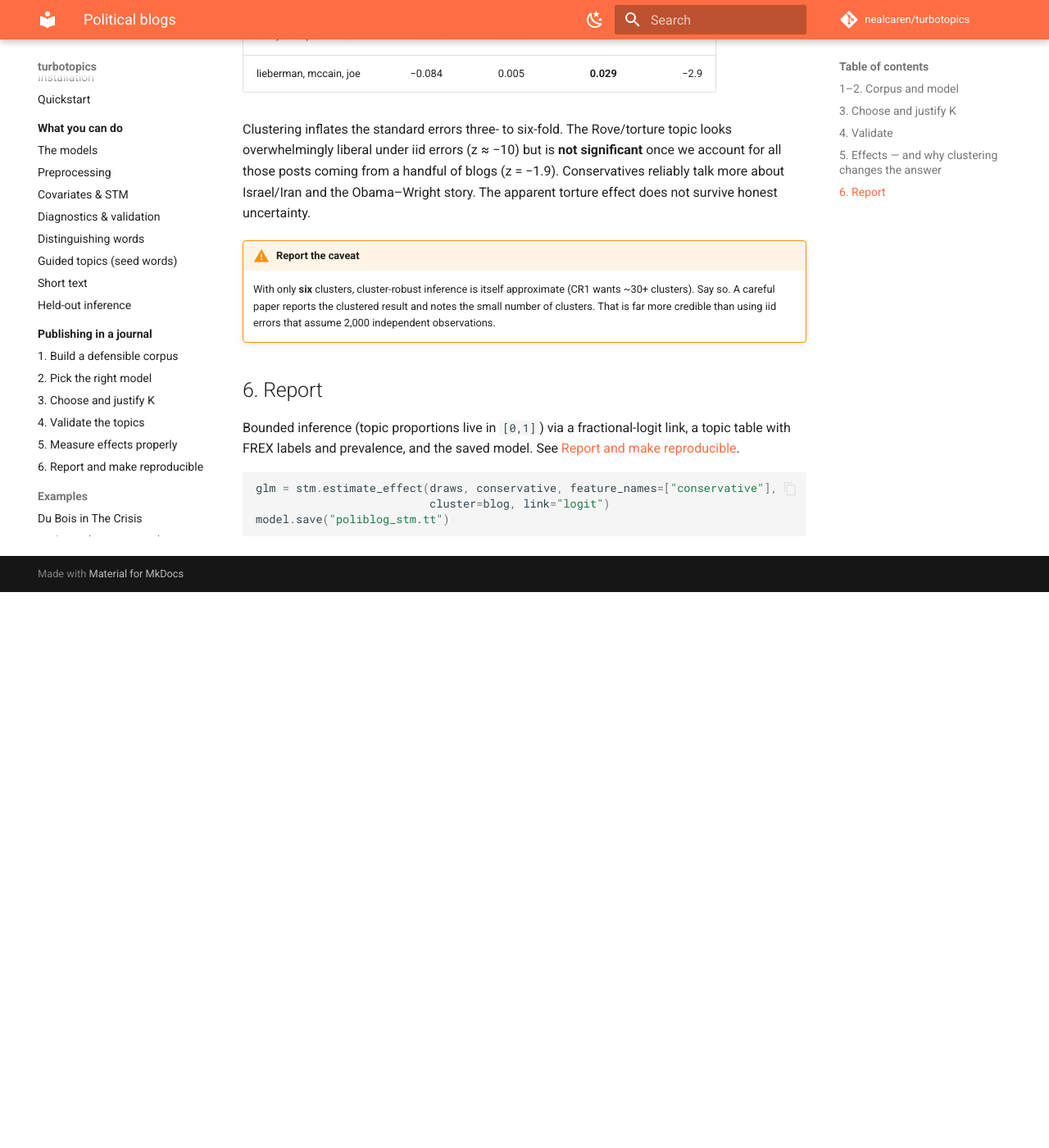
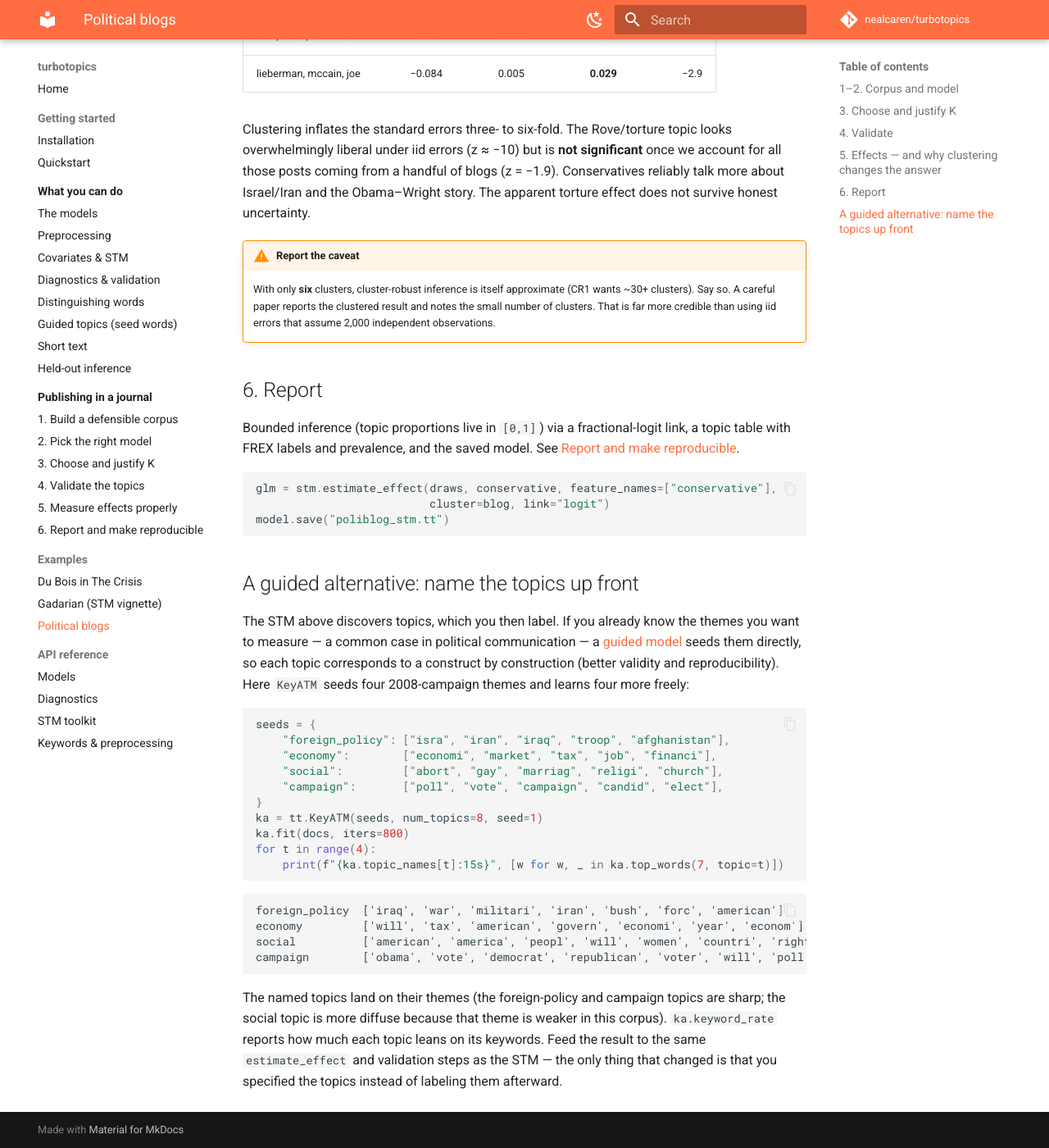
Before and after one commit to nealcaren/turbotopics, an MkDocs documentation site: the page built from docs/examples/poliblog.md, in a window 1280 px wide and 1400 px high, scrolled down 2457 px. Shown: the whole window at 82% size. Built offline with MkDocs 1.6.1 and Material for MkDocs 9.7.7, drawn with Linux system fonts in a browser that asks for light colours; comment, search, counter and statistics services are not loaded; before the commit the page ends 3179 px from its top, so only the background shows below that.

Commit message:
docs: add guided-model (KeyATM) sections to worked examples and tutorial
SeededLDA/KeyATM previously appeared only in API/guide pages, not in any
worked example. Add concrete KeyATM sections with real, reproducible output:

- Du Bois tutorial (.py + executed .ipynb): new section 7 seeds education/
  labor/voting/africa over the phrased corpus; education, voting, africa steer
  cleanly, labor stays diffuse (Du Bois ties labor to race) — a substantive
  signal, noted as such.
- docs/examples/dubois.md: matching "Guided topics" worked snippet.
- docs/examples/poliblog.md: "guided alternative" seeding four 2008-campaign
  themes with KeyATM alongside the STM.

All 777 tests pass; mkdocs --strict builds.

Co-Authored-By: Claude Opus 4.8 (1M context) <noreply@anthropic.com>

````diff
--- a/docs/examples/poliblog.md
+++ b/docs/examples/poliblog.md
@@ -143,3 +143,38 @@ glm = stm.estimate_effect(draws, conservative, feature_names=["conservative"],
                           cluster=blog, link="logit")
 model.save("poliblog_stm.tt")
 ```
+
+## A guided alternative: name the topics up front
+
+The STM above discovers topics, which you then label. If you already know the
+themes you want to measure — a common case in political communication — a
+[guided model](../guides/guided.md) seeds them directly, so each topic
+corresponds to a construct by construction (better validity and reproducibility).
+Here `KeyATM` seeds four 2008-campaign themes and learns four more freely:
+
+```python
+seeds = {
+    "foreign_policy": ["isra", "iran", "iraq", "troop", "afghanistan"],
+    "economy":        ["economi", "market", "tax", "job", "financi"],
+    "social":         ["abort", "gay", "marriag", "religi", "church"],
+    "campaign":       ["poll", "vote", "campaign", "candid", "elect"],
+}
+ka = tt.KeyATM(seeds, num_topics=8, seed=1)
+ka.fit(docs, iters=800)
+for t in range(4):
+    print(f"{ka.topic_names[t]:15s}", [w for w, _ in ka.top_words(7, topic=t)])
+```
+
+```
+foreign_policy  ['iraq', 'war', 'militari', 'iran', 'bush', 'forc', 'american']
+economy         ['will', 'tax', 'american', 'govern', 'economi', 'year', 'econom']
+social          ['american', 'america', 'peopl', 'will', 'women', 'countri', 'right']
+campaign        ['obama', 'vote', 'democrat', 'republican', 'voter', 'will', 'poll']
+```
+
+The named topics land on their themes (the foreign-policy and campaign topics are
+sharp; the social topic is more diffuse because that theme is weaker in this
+corpus). `ka.keyword_rate` reports how much each topic leans on its keywords.
+Feed the result to the same `estimate_effect` and validation steps as the STM —
+the only thing that changed is that you specified the topics instead of labeling
+them afterward.
````
Also changed, not shown: docs/examples/dubois.md (+33 -2 lines), 2 other files.
